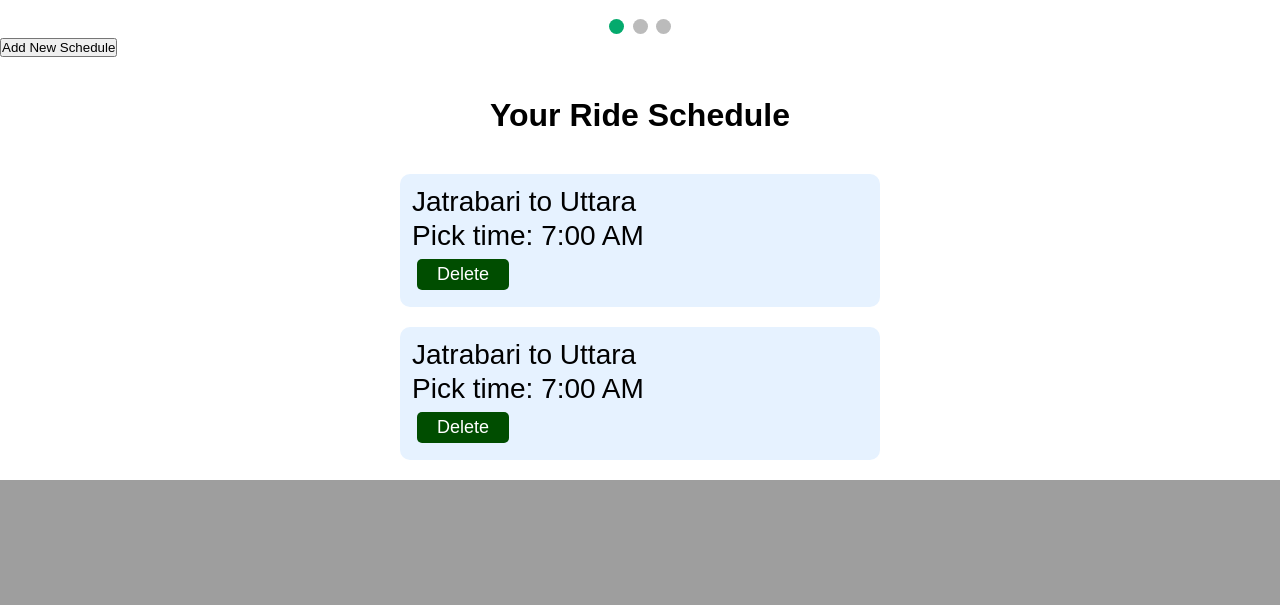
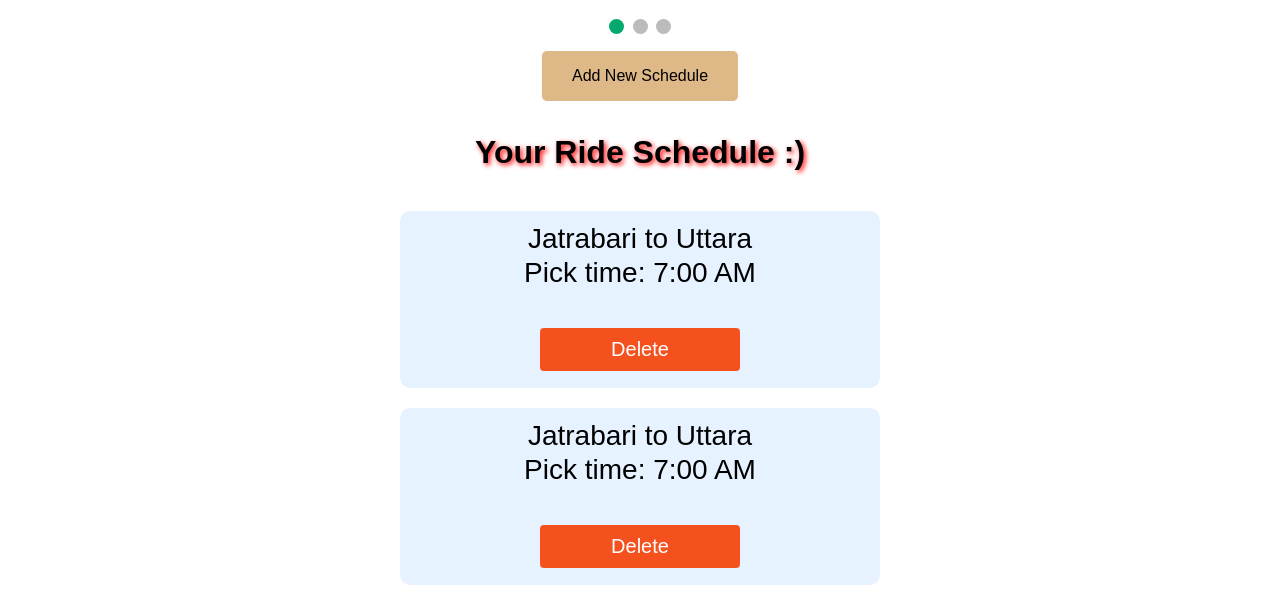
Before and after one commit to shadmantaqi/HACKNSU4_NSU_Forver_Alone_Coder, a PHP site: page /dashboardPassenger.php in a window 1280 px wide. Shown: the part 796-1401 px from the top of the page. Before the commit the page ends 1276 px from the top, so only its background shows below. Run offline with PHP 8.4, Linux system fonts and the light colour scheme.

Commit message:
dashboardUser updated

```diff
--- a/dashboardPassenger.php
+++ b/dashboardPassenger.php
@@ -211,6 +211,85 @@ li a:hover:not(.active) {
         .active {
             background-color: #04AA6D;
         }
+
+
+
+        .container {
+            position: relative;
+            width: 100%;
+            max-width: 400px;
+        }
+
+        .container img {
+            width: 100%;
+            height: auto;
+        }
+
+        .container .btn {
+            position: absolute;
+            top: 50%;
+            left: 50%;
+            transform: translate(-50%, -50%);
+            -ms-transform: translate(-50%, -50%);
+            background-color: burlywood;
+            color: black;
+            font-size: 16px;
+            padding: 16px 30px;
+            border: none;
+            cursor: pointer;
+            border-radius: 5px;
+            text-align: center;
+        }
+
+        .container .btn:hover {
+            background-color: black;
+            color: palegreen;
+        }
+
+
+        .button {
+            display: inline-block;
+            border-radius: 4px;
+            background-color: #f4511e;
+            border: none;
+            color: #FFFFFF;
+            text-align: center;
+            font-size: 20px;
+            padding: 10px;
+            width: 200px;
+            transition: all 0.5s;
+            cursor: pointer;
+            margin: 5px;
+        }
+
+        .button span {
+            cursor: pointer;
+            display: inline-block;
+            position: relative;
+            transition: 0.5s;
+        }
+
+        .button span:after {
+            content: '\00bb';
+            position: absolute;
+            opacity: 0;
+            top: 0;
+            right: -20px;
+            transition: 0.5s;
+        }
+
+        .button:hover span {
+            padding-right: 25px;
+        }
+
+        .button:hover span:after {
+            opacity: 1;
+            right: 0;
+        }
+
+        h1 {
+            text-shadow: 2px 2px 5px red;
+        }
     </style>
 </head>
 
@@ -287,38 +366,61 @@ li a:hover:not(.active) {
             dots[slideIndex - 1].className += " active";
         }
     </script>
+    <br>
+    <br>
 
     <div class="section">
-    <button>Add New Schedule</button>
+        <center>
+            <div class="container">
+                <button class="btn">Add New Schedule</button>
+            </div>
+
+        </center>
+        <br>
         <h1>
-           Your Ride Schedule
+            <h1>Your Ride Schedule :)</h1>
         </h1>
 
         <table>
+
             <tr>
-                <td>Jatrabari to Uttara</td>
+                <td>
+                    <center>Jatrabari to Uttara</center>
+                </td>
+            </tr>
+
+            <tr>
+                <td>
+                    <center>Pick time: 7:00 AM</center>
+                </td>
             </tr>
             <tr>
-                <td>Pick time: 7:00 AM</td>
-            </tr>
-            <tr>
-                <td><button>Delete</button></td>
+                <td>
+                    <br>
+                    <center><button class="button" style="vertical-align:middle"><span>Delete</span></button></center>
+                </td>
             </tr>
         </table>
 
         <table>
             <tr>
-                <td>Jatrabari to Uttara</td>
+                <td>
+                    <center>Jatrabari to Uttara</center>
+                </td>
             </tr>
             <tr>
-                <td>Pick time: 7:00 AM</td>
+                <td>
+                    <center>Pick time: 7:00 AM</center>
+                </td>
             </tr>
             <tr>
-                <td><button>Delete</button></td>
+                <td>
+                    <br>
+                    <center><button class="button" style="vertical-align:middle"><span>Delete</span></button></center>
+                </td>
             </tr>
         </table>
 
     </div>
 </body>
-
 </html>
```
Lines whose indentation alone changed are shown as unchanged.
